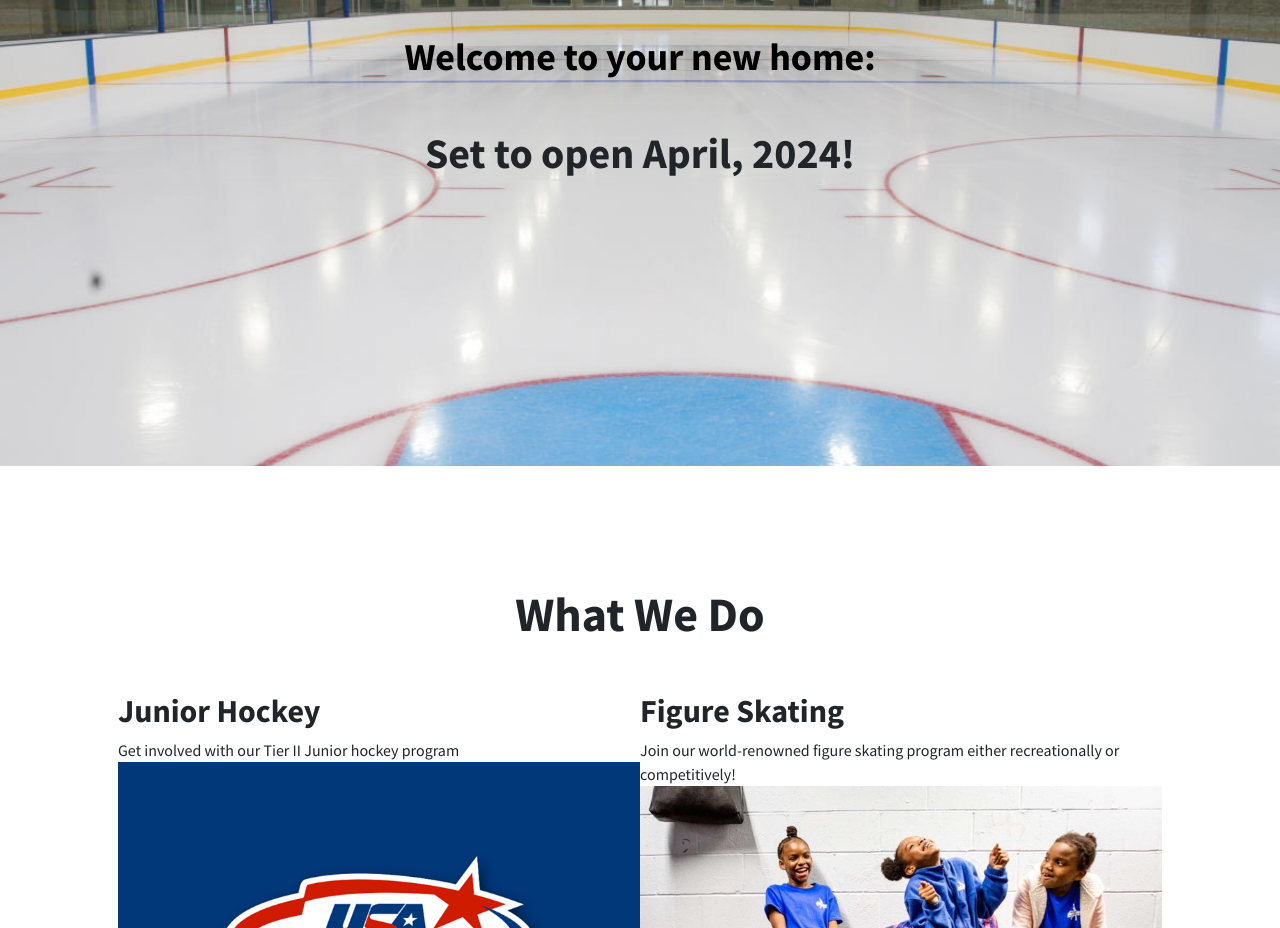
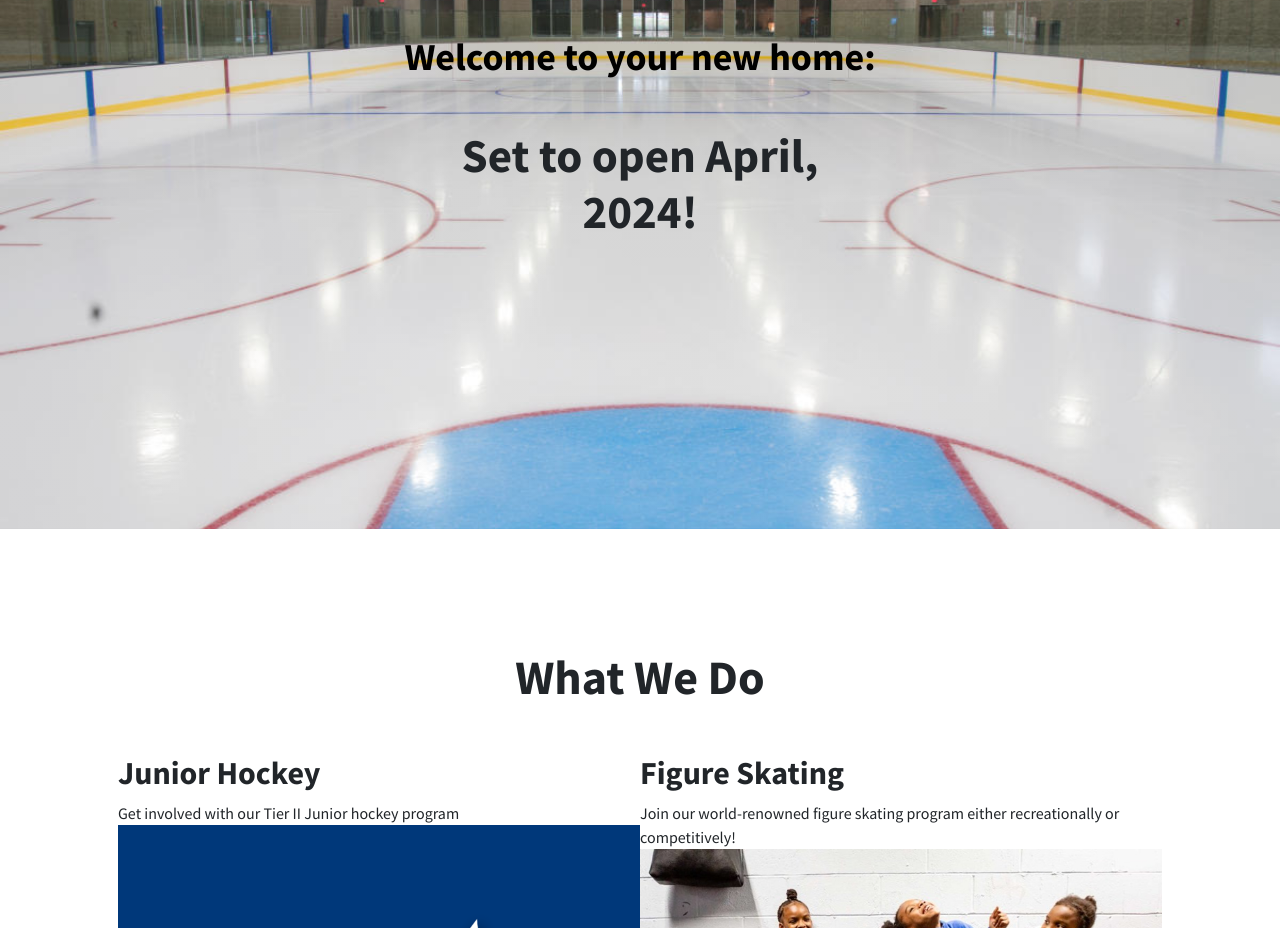
Before and after one commit to kurthm/IS_201_Final, a plain HTML site: page index.html in a window 1280 px wide. Shown: the part 1400-2328 px from the top of the page. Drawn offline with nearby package versions, Linux system fonts and the light colour scheme.

Commit message:
Update index.html

```diff
--- a/index.html
+++ b/index.html
@@ -53,7 +53,7 @@
                 <h2 class="mx-auto mb-5" style="font-size: 38px; color: black;">
                     Welcome to your new home:
                 </h2>
-                <h2 class="mx-auto mb-5" style="font-size: 42px;">
+                <h2 class="mx-auto mb-5" style="font-size: 47px;">
                     Set to open April, 2024!
                 </h2>
             </div>
```
